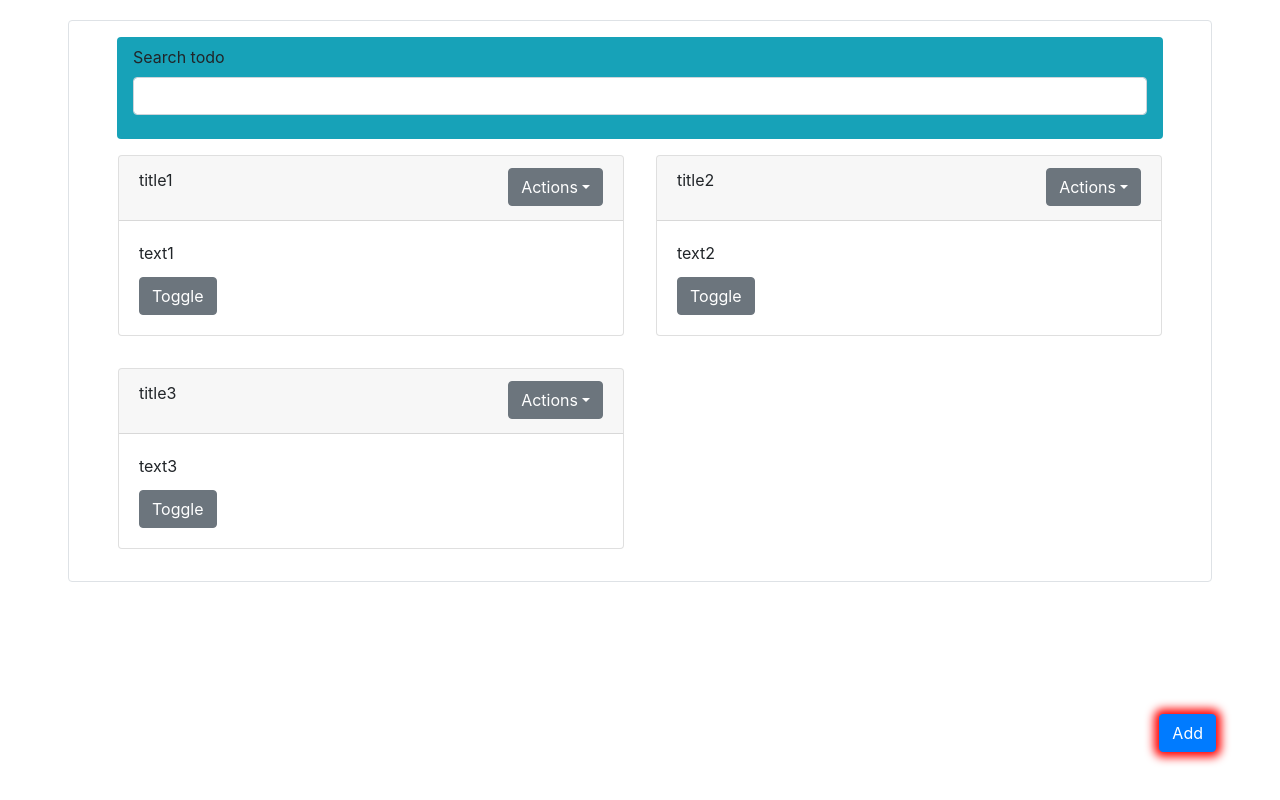
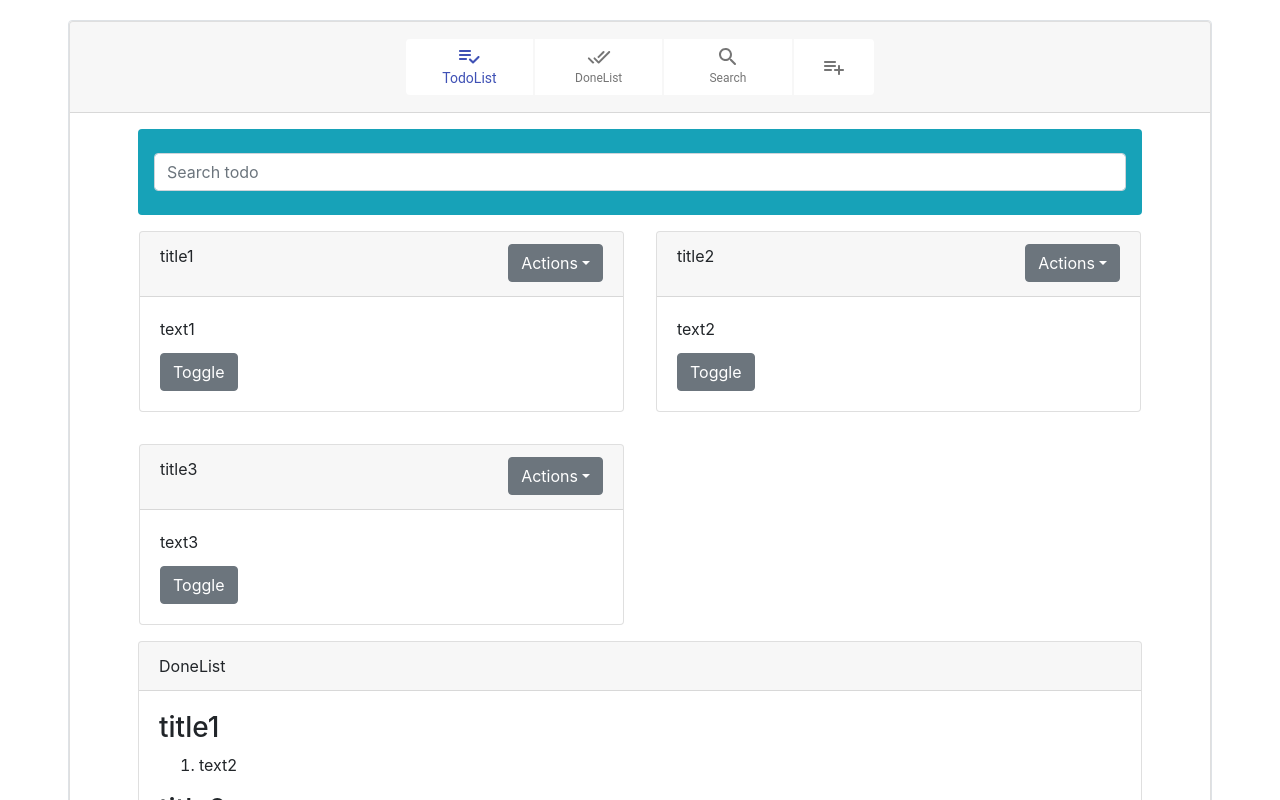
Before and after one commit to mostafa-jamali/Todo-by-Redux, a React (Create React App) app: page / in a window 1280 px wide. Shown: the top 800 px of the page. Built offline with nearby package versions, Linux system fonts and the light colour scheme.

Commit message:
add material ui

```diff
--- a/package.json
+++ b/package.json
@@ -4,6 +4,8 @@
   "homepage": "https://mostafa-jamali.github.io/Todo-by-Redux",
   "private": true,
   "dependencies": {
+    "@material-ui/core": "^4.11.0",
+    "@material-ui/icons": "^4.9.1",
     "@testing-library/jest-dom": "^4.2.4",
     "@testing-library/react": "^9.3.2",
     "@testing-library/user-event": "^7.1.2",
--- /dev/null
+++ b/src/Component/DoneList/DoneList.jsx
@@ -0,0 +1,13 @@
+import React from 'react'
+
+function DoneList({item}) {
+    return (
+        <div>
+            {item.checkList.map(checkItem =>
+                checkItem.status ? <li key={checkItem.id}>{checkItem.text}</li> : null
+            )}
+        </div>
+    )
+}
+
+export default DoneList
--- a/src/Component/Search/Search.jsx
+++ b/src/Component/Search/Search.jsx
@@ -5,8 +5,7 @@ function Search({search, handleChange}) {
     return (
         <Form className="py-2 px-3 mx-4 mx-md-5 rounded bg-info">
             <FormGroup>
-                <Label htmlFor='search'>Search todo</Label>
-                <Input type='search' id='search' name={'search'} value={search} onChange={handleChange} />
+                <Input className="my-3" type='search' id='search' name={'search'} value={search} placeholder="Search todo" onChange={handleChange} />
             </FormGroup>
         </Form>
     )
--- a/src/Component/todo/Todo.css
+++ b/src/Component/todo/Todo.css
@@ -1,9 +1,9 @@
-.add-button{
+/* .add-button{
     position: fixed;
     right: 4rem;
     bottom: 3rem;
     box-shadow: 0 0 10px 5px red;
-}
+} */
 .check-input{
     cursor: pointer;
 }
--- a/src/Component/todo/Todo.jsx
+++ b/src/Component/todo/Todo.jsx
@@ -1,14 +1,36 @@
 import React, { useState } from 'react'
 import { Link } from "react-router-dom";
-import { Row } from 'reactstrap'
+import { Row, Card, CardHeader, CardBody } from 'reactstrap'
 import { connect } from 'react-redux';
 import Search from '../Search/Search'
 import CardTodo from '../CardTodo/CardTodo';
 import './Todo.css';
+import DoneList from '../DoneList/DoneList';
 
+//material ui
+import { makeStyles } from '@material-ui/core/styles';
+import BottomNavigation from '@material-ui/core/BottomNavigation';
+import BottomNavigationAction from '@material-ui/core/BottomNavigationAction';
+
+import PlaylistAddCheckRoundedIcon from '@material-ui/icons/PlaylistAddCheckRounded';
+import DoneAllRoundedIcon from '@material-ui/icons/DoneAllRounded';
+import SearchRoundedIcon from '@material-ui/icons/SearchRounded';
+import PlaylistAddRoundedIcon from '@material-ui/icons/PlaylistAddRounded';
+
+const useStyles = makeStyles({
+    root: {
+        margin: "auto",
+        marginTop: 5,
+        marginBottom: 5,
+    },
+    borderButIcon: {
+        borderRight: "2px solid rgba(0,0,0,.03)",
+    },
+    butIcon:{
+    }
+});
 
 function Todo({ todoList }) {
-
     const [search, setSearch] = useState('');
 
     const handleChange = (event) => {
@@ -18,9 +40,23 @@ function Todo({ todoList }) {
 
     let searchTodo = todoList.filter(item => item.title.toLowerCase().startsWith(search.toLowerCase()));
 
+    const classes = useStyles();
+    const [value, setValue] = React.useState(0);
     return (
-        <div className="border rounded py-3 mx-lg-5">
+        <div className="border rounded mx-lg-5">
+
+            <Card className="">
+                <CardHeader className="px-2">
+                    <BottomNavigation value={value} onChange={(event, newValue) => { setValue(newValue) }} showLabels className={classes.root + " col-12 col-sm-8 col-lg-6 col-xl-5 px-0 rounded"} >
+                        <BottomNavigationAction className={classes.borderButIcon + " px-0 px-sm-3"}  label="TodoList" icon={<PlaylistAddCheckRoundedIcon />} />
+                        <BottomNavigationAction className={classes.borderButIcon + " px-0 px-sm-3"} label="DoneList" icon={<DoneAllRoundedIcon />} />
+                        <BottomNavigationAction className={classes.borderButIcon + " px-0 px-sm-3"} label="Search" icon={<SearchRoundedIcon />} />
+                        <Link to={"/add"} ><BottomNavigationAction className={classes.butIcon + " px-0 px-sm-3"} label="Add todo" icon={<PlaylistAddRoundedIcon />} /></Link>
+                    </BottomNavigation>
+                </CardHeader>
+                <CardBody className="py-3">
                     <Search handleChange={handleChange} search={search} />
+
                     <Row className="justify-content-left px-5" xs={1} lg={2}>
                         {
                             searchTodo.map(item =>
@@ -28,7 +64,25 @@ function Todo({ todoList }) {
                             )
                         }
                     </Row>
-            <Link to={"/add"}><button className="btn btn-primary add-button">Add</button></Link>
+                    <Card className="mx-5">
+                        <CardHeader>DoneList</CardHeader>
+                        <CardBody>
+                            {
+                                searchTodo.map(item =>
+                                    <div key={item.id}>
+                                        <h3>{item.title}</h3>
+                                        <ol>
+                                            <DoneList item={item} />
+                                        </ol>
+                                    </div>
+                                )
+                            }
+                        </CardBody>
+                    </Card>
+                </CardBody>
+
+            </Card>
+            {/* <Link to={"/add"}><button className="btn btn-primary add-button">Add</button></Link> */}
         </div >
     )
 }
--- a/src/Redux/Todo/Todo.reducer.js
+++ b/src/Redux/Todo/Todo.reducer.js
@@ -6,7 +6,7 @@ const initialState = {
             text: "text1",
             checkList: [
                 { id: 1, text: "text1", status: false },
-                { id: 2, text: "text2", status: false },
+                { id: 2, text: "text2", status: true },
             ]
         },
         {
--- a/src/view/AddTodo/AddTodo.jsx
+++ b/src/view/AddTodo/AddTodo.jsx
@@ -1,7 +1,7 @@
 import React, { useState } from 'react';
 import { useHistory } from 'react-router-dom';
 import { useParams } from 'react-router-dom';
-import { Form, Input, FormGroup, Label, Button } from 'reactstrap';
+import { Form, Input, FormGroup, Label, Button, Card, CardHeader, CardBody, CardFooter } from 'reactstrap';
 import { useSelector } from 'react-redux'
 import { connect } from 'react-redux';
 import { addTodo, editTodo } from '../../Redux/Todo/Todo.action';
@@ -48,28 +48,37 @@ function AddTodo({ addTodo, length, editTodo }) {
         // })
     }
     return (
-        <Form className="col-6 mx-auto mt-5 p-3 border rounded-lg bg-info" onSubmit={handleSubmit}>
+        <Form className="col-12 col-sm-10 col-md-8 col-lg-6 col-xl-4 mx-auto mt-5 p-3" onSubmit={handleSubmit}>
+            <Card>
+                <CardHeader>
                     <FormGroup>
                         <Label htmlFor="title" className="mb-0">Title:</Label>
                         <Input placeholder='title' type="text" name='title' id='title' value={todos.title} onChange={handleChange} />
                     </FormGroup>
+                </CardHeader>
+                <CardBody>
                     <FormGroup>
                         <Label htmlFor="text" className="mb-0">Text:</Label>
                         <Input placeholder='text' type="text" name='text' id='text' value={todos.text} onChange={handleChange} />
                     </FormGroup>
-
                     {checkItem.map(item =>
                         <div key={item.id}>
                             <FormGroup>
-                        <Label htmlFor="checkItem" className="mb-0">Check item {item.id}</Label>
-                        <Input placeholder={`Check item ${item.id}`} type="text" name='checkItem' id='checkItem' value={item.text} onChange={(e) => handleChangeItem(e, item.id)} />
+                                <Label htmlFor="checkItem" className="mb-0">Check list {item.id}</Label>
+                                <Input placeholder={`Check list ${item.id}`} type="text" name='checkItem' id='checkItem' value={item.text} onChange={(e) => handleChangeItem(e, item.id)} />
                             </FormGroup>
                         </div>
                     )}
+                </CardBody>
+                <CardFooter>
+                    <Button color='success' className="border" type="submit">save</Button> {' '}
+                    <Button color='primary' className="border" type="button" onClick={addCheckItem} >add check list</Button> {' '}
+                    <Button type="reset" className="border" onClick={handleClear}>clear</Button>
+                </CardFooter>
 
-            <Button color='success' className="border" type="submit">save</Button> {' '}
-            <Button color='primary' className="border" type="button" onClick={addCheckItem} >add check item</Button> {' '}
-            <Button type="button" className="border" onClick={handleClear}>clear</Button>
+
+
+            </Card>
         </Form>
     )
 
```
Also changed, not shown: 1 other file (tests, documents, lock files or other folders). Lines whose indentation alone changed are shown as unchanged.
